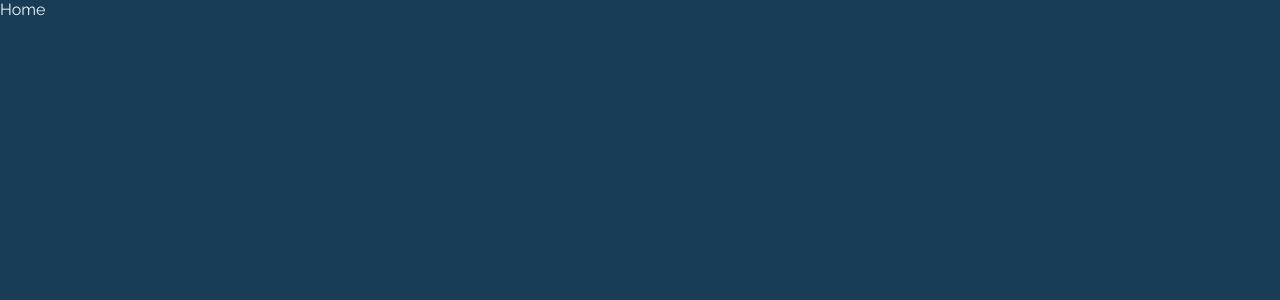
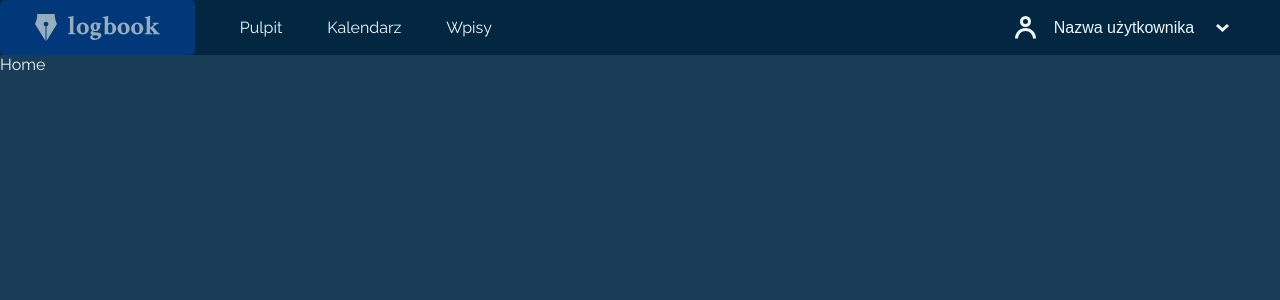
Before and after one commit to BarteXikora/logbook, a Next.js app: page / in a window 1280 px wide. Shown: the top 300 px of the page. Built offline with nearby package versions, Linux system fonts and the light colour scheme.

Commit message:
Placed the Navbar in the root layout.

```diff
--- a/app/layout.tsx
+++ b/app/layout.tsx
@@ -1,5 +1,7 @@
 import { ReactNode } from 'react'
 import type { Metadata } from 'next'
+
+import Navbar from '@components/layout/navbar/Navbar'
 
 import bodyClass from '@theme'
 
@@ -8,7 +10,11 @@ export const metadata: Metadata = { title: 'logbook' }
 const RootLayout = ({ children }: Readonly<{ children: ReactNode }>) => {
   return (
     <html lang="pl">
-      <body className={bodyClass}>{children}</body>
+      <body className={bodyClass}>
+        <Navbar />
+
+        {children}
+      </body>
     </html>
   )
 }
```
